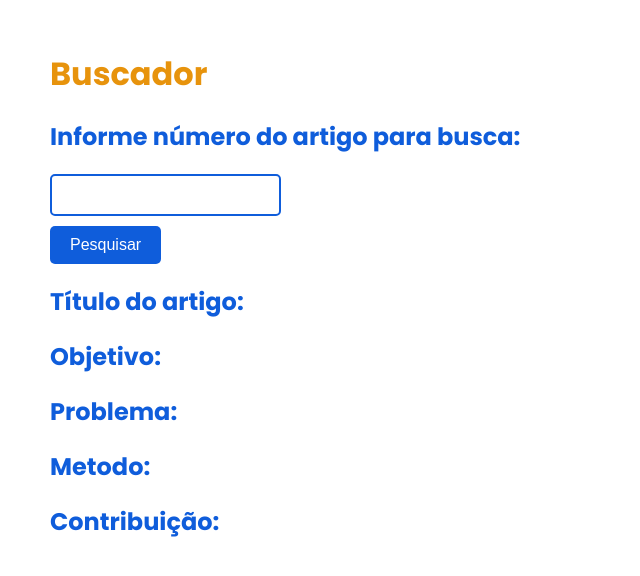
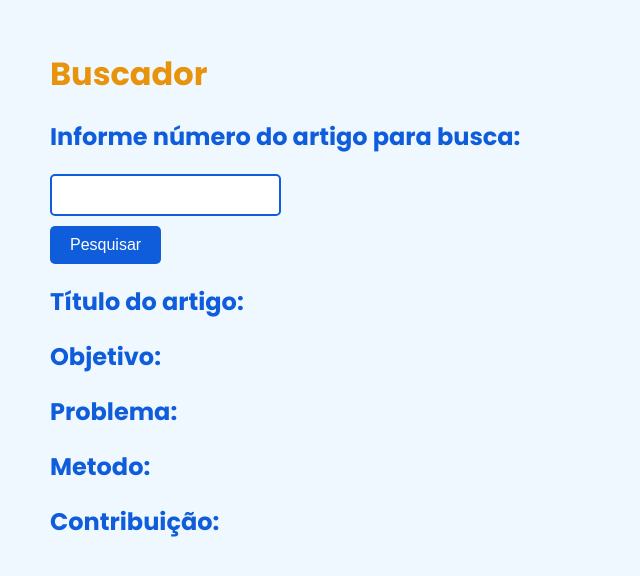
Before and after one commit to mariaaliceas/IAPLN, a React (Create React App) app in the folder interface/: page / in a window 1280 px wide. Shown: the top 576 px of the page, without its empty margins (0-640 px from the left). Built offline with nearby package versions, Linux system fonts and the light colour scheme.

Commit message:
Alterando background-color

```diff
--- a/interface/src/App.css
+++ b/interface/src/App.css
@@ -5,6 +5,10 @@
   display: block;
   margin: 50px;
   font-family: 'Poppins', sans-serif;
+}
+
+body{
+  background-color: aliceblue;
 }
 
 .App-logo {
```
